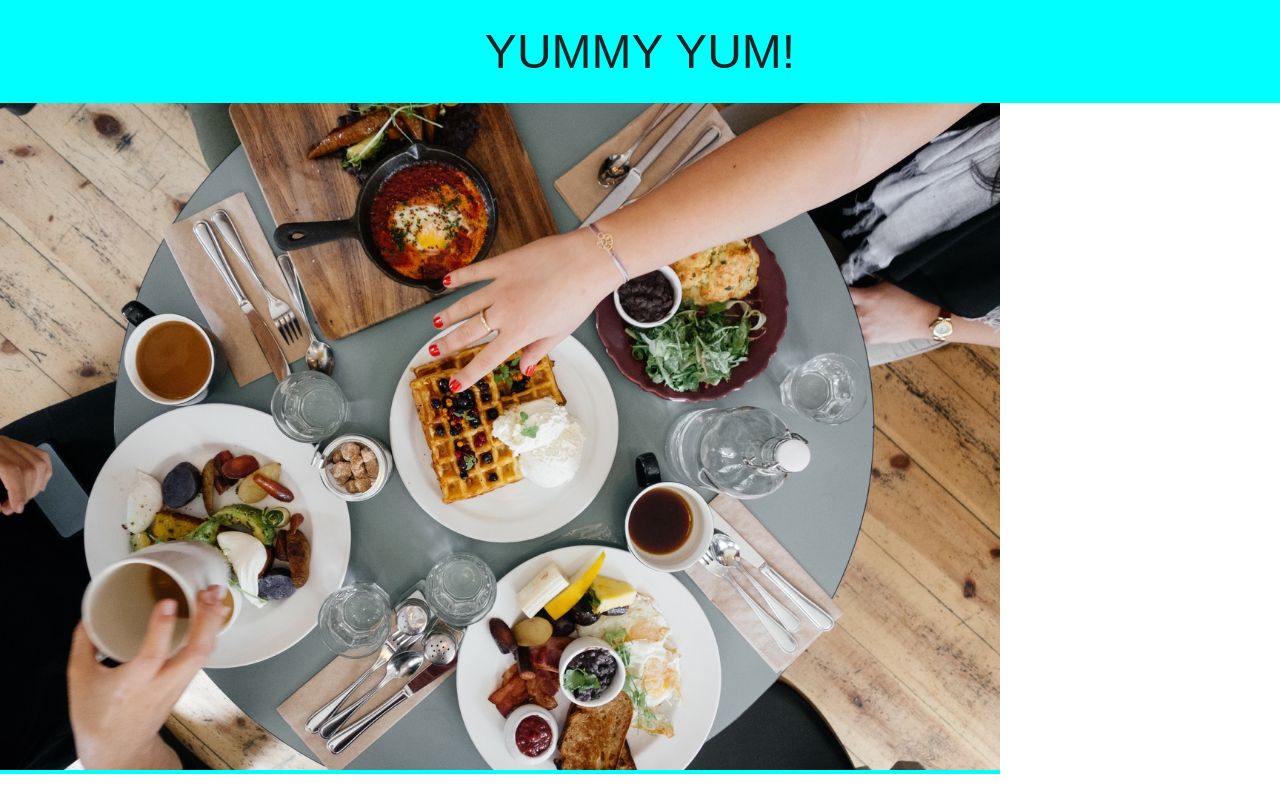
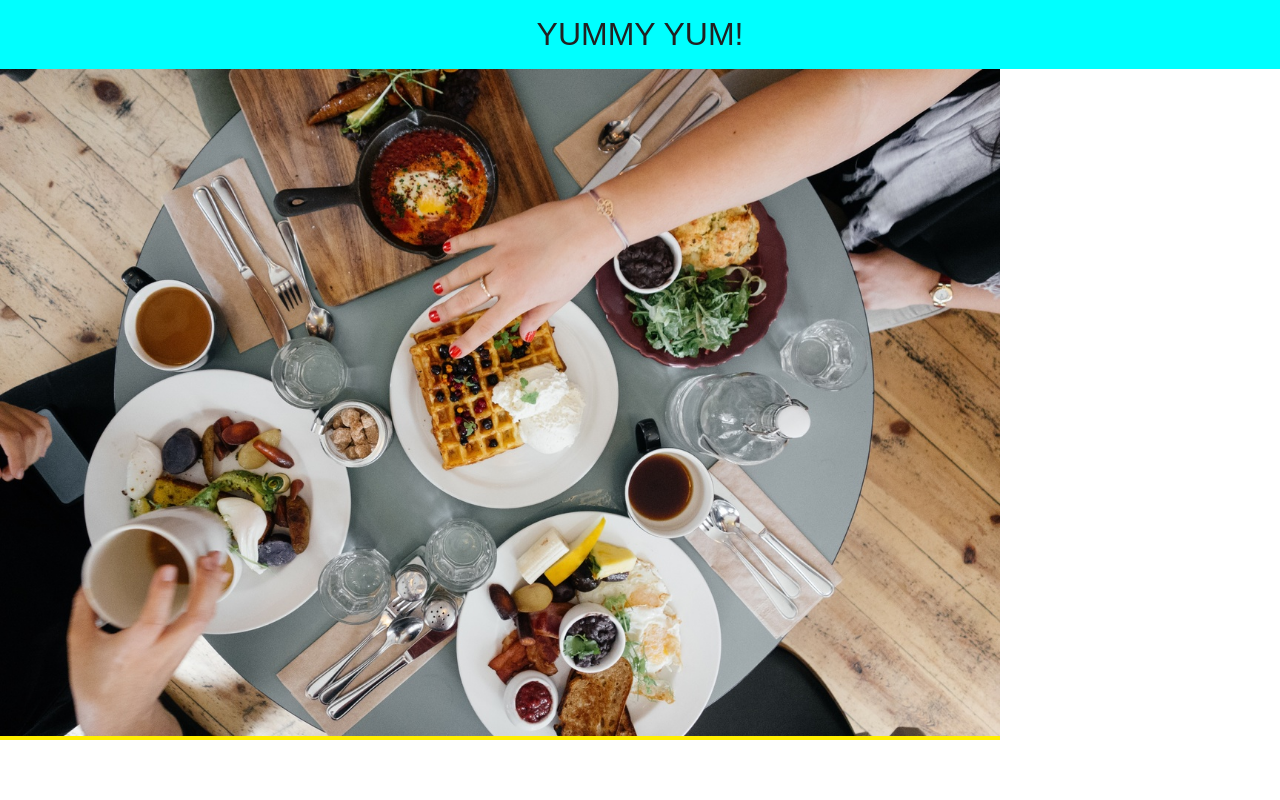
Before and after one commit to hafidzahm/yummy-yum, a website built with webpack: page src/templates/index.html in a window 1280 px wide. Built offline with nearby package versions, Linux system fonts and the light colour scheme; files whose address does not match are found by name.

Commit message:
change: header font size

```diff
--- a/src/styles/style.css
+++ b/src/styles/style.css
@@ -39,7 +39,7 @@
 
 /* hero */
 .hero-img{
-  background-color: aqua;
+  background-color: rgb(255, 238, 0);
 }
 /*  */
 
@@ -60,7 +60,7 @@
 
 .header__title {
   font-weight: 300;
-  font-size: 3em;
+  font-size: 2em;
   margin: 0.5em 0.25em;
   display: inline-block;
   color: #212121;
```
